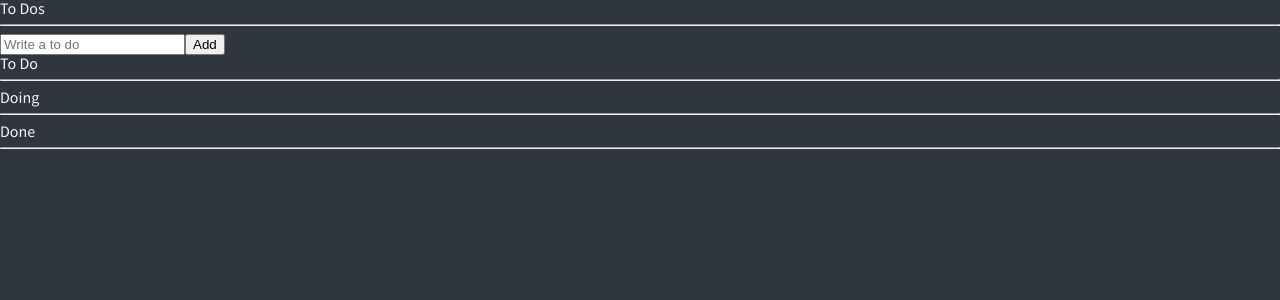
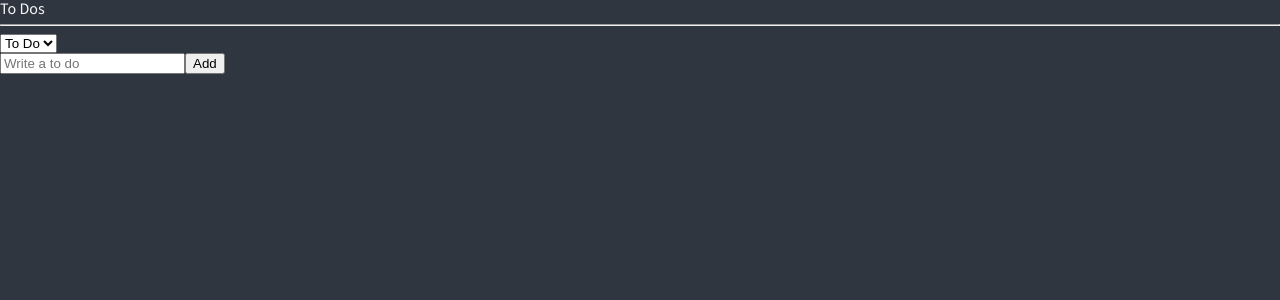
Before and after one commit to silbioa480/ToDoList, a React (Create React App) app: page / in a window 1280 px wide. Shown: the top 300 px of the page. Built offline with nearby package versions, Linux system fonts and the light colour scheme.

Commit message:
add categorySelector

```diff
--- a/src/atoms.tsx
+++ b/src/atoms.tsx
@@ -5,6 +5,11 @@ export interface IToDo {
   id: number;
   category: "TO_DO" | "DOING" | "DONE";
 }
+
+export const categoryState = atom({
+  key: "category",
+  default: "TO_DO",
+});
 
 export const toDoState = atom<IToDo[]>({
   key: "toDo",
@@ -15,10 +20,8 @@ export const toDoSelector = selector({
   key: "toDoSelector",
   get: ({ get }) => {
     const toDos = get(toDoState);
-    return [
-      toDos.filter((toDo) => toDo.category === "TO_DO"),
-      toDos.filter((toDo) => toDo.category === "DOING"),
-      toDos.filter((toDo) => toDo.category === "DONE"),
-    ];
+    const category = get(categoryState);
+
+    return toDos.filter((toDo) => toDo.category === category);
   },
 });
--- a/src/components/ToDoList.tsx
+++ b/src/components/ToDoList.tsx
@@ -1,38 +1,32 @@
 import React from "react";
-import { useRecoilValue } from "recoil";
-import { toDoSelector } from "../atoms";
+import { useRecoilState, useRecoilValue } from "recoil";
+import { categoryState, toDoSelector } from "../atoms";
 import CreateToDo from "./CreateToDo";
 import ToDo from "./ToDo";
 
 function ToDoList() {
-  const [toDo, doing, done] = useRecoilValue(toDoSelector);
+  const toDos = useRecoilValue(toDoSelector);
+  const [category, setCategory] = useRecoilState(categoryState);
+
+  const onInput = (event: React.FormEvent<HTMLSelectElement>) => {
+    setCategory(event.currentTarget.value);
+  };
 
   return (
     <div>
       <h1>To Dos</h1>
       <hr />
+      <select value={category} onInput={onInput}>
+        <option value="TO_DO">To Do</option>
+        <option value="DOING">Doing</option>
+        <option value="DONE">Done</option>
+      </select>
       <CreateToDo />
-      <h2>To Do</h2>
       <ul>
-        {toDo.map((toDo) => (
+        {toDos.map((toDo) => (
           <ToDo key={toDo.id} {...toDo} />
         ))}
       </ul>
-      <hr />
-      <h2>Doing</h2>
-      <ul>
-        {doing.map((toDo) => (
-          <ToDo key={toDo.id} {...toDo} />
-        ))}
-      </ul>
-      <hr />
-      <h2>Done</h2>
-      <ul>
-        {done.map((toDo) => (
-          <ToDo key={toDo.id} {...toDo} />
-        ))}
-      </ul>
-      <hr />
     </div>
   );
 }
```
